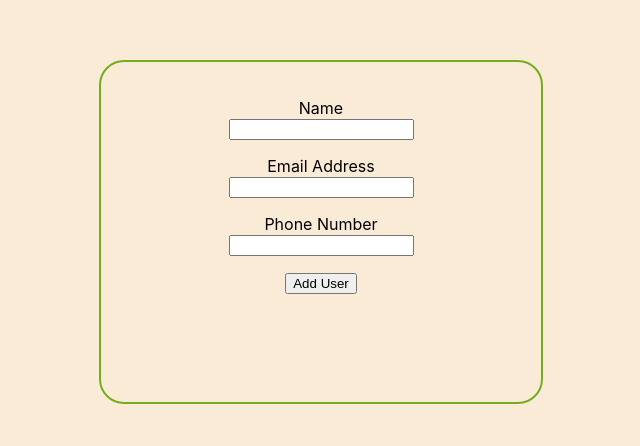
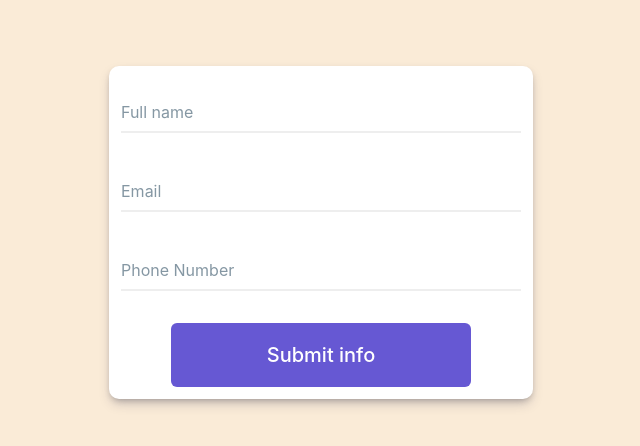
Before and after one commit to GorkaEchavarri/submit-form, a React (Create React App) app: page / in a window 1280 px wide. Shown: the part 168-614 px from the top of the page, without its empty margins (319-959 px from the left). Built offline with nearby package versions, Linux system fonts and the light colour scheme.

Commit message:
fields and validation added

```diff
--- a/src/components/Form.js
+++ b/src/components/Form.js
@@ -3,28 +3,25 @@ import classes from './Form.module.css';
 
 function Form() {
   return (
-    <form className={classes.form} >
     <div>
-      <p>
-        <label htmlFor='name'>Name</label>
-        <br></br>
-        <input type="text" id="name" />
-      </p>
-      <p>
-        <label htmlFor='address'>Email Address</label>
-        <br></br>
-        <input type="email" id="address" />
-      </p>
-      <p>
-        <label htmlFor='phone'>Phone Number</label>
-        <br></br>
-        <input type="text" id="phone" />
-      </p>
+		<form className={classes['card-form']}>
+			<div className={classes.input}>
+				<input type="text" className={classes["input-field"]} required/>
+				<label className={classes["input-label"]}>Full name</label>
+			</div>
+						<div className={classes.input}>
+				<input type="email" className={classes["input-field"]} required/>
+				<label className={classes["input-label"]}>Email</label>
+			</div>
+						<div className={classes.input}>
+				<input type="text" className={classes["input-field"]} required/>
+				<label className={classes["input-label"]}>Phone Number</label>
+			</div>
+			<div className={classes.action}>
+				<button className={classes["action-button"]}>Submit info</button>
+			</div>
+		</form>
     </div>
-    <p>
-      <button type="submit" className="button">Add User</button>
-    </p>
-    </form>
   )
 };
 
--- a/src/components/Form.module.css
+++ b/src/components/Form.module.css
@@ -1,7 +1,69 @@
-.form {
-  border-radius: 25px;
-  border: 2px solid #73AD21;
-  padding: 20px;
+.card-form {
+  margin: 2rem auto;
+  display: flex;
+  flex-direction: column;
   width: 400px;
-  height: 300px;
+  max-width: 425px;
+  background-color: #FFF;
+  border-radius: 10px;
+  box-shadow: rgba(50, 50, 93, 0.25) 0px 6px 12px -2px, rgba(0, 0, 0, 0.3) 0px 3px 7px -3px;
+  padding: .75rem;
 }
+
+.input {
+  appearance: none;
+  border-radius: 0;
+	display: flex;
+	flex-direction: column-reverse;
+	position: relative;
+	padding-top: 1.5rem;
+	&+.input {
+		margin-top: 1.5rem;
+	}
+}
+
+.input-label {
+	color: #8597a3;
+	position: absolute;
+	top: 1.5rem;
+	transition: .25s ease;
+}
+
+.input-field {
+	border: 0;
+	z-index: 1;
+	background-color: transparent;
+	border-bottom: 2px solid #eee;
+	font: inherit;
+	font-size: 1.125rem;
+	padding: .25rem 0;
+	&:focus, &:valid {
+		outline: 0;
+		border-bottom-color: #6658d3;
+		&+.input-label {
+			color: #6658d3;
+			transform: translateY(-1.5rem);
+		}
+	}
+}
+
+.action {
+	margin-top: 2rem;
+}
+
+.action-button {
+	font: inherit;
+	font-size: 1.25rem;
+	padding: 1em;
+	width: 75%;
+	font-weight: 500;
+	background-color: #6658d3;
+	border-radius: 6px;
+	color: #FFF;
+	border: 0;
+}
+
+.action-button:hover {
+  background-color: #2e285f;
+  cursor: pointer;
+}
```
